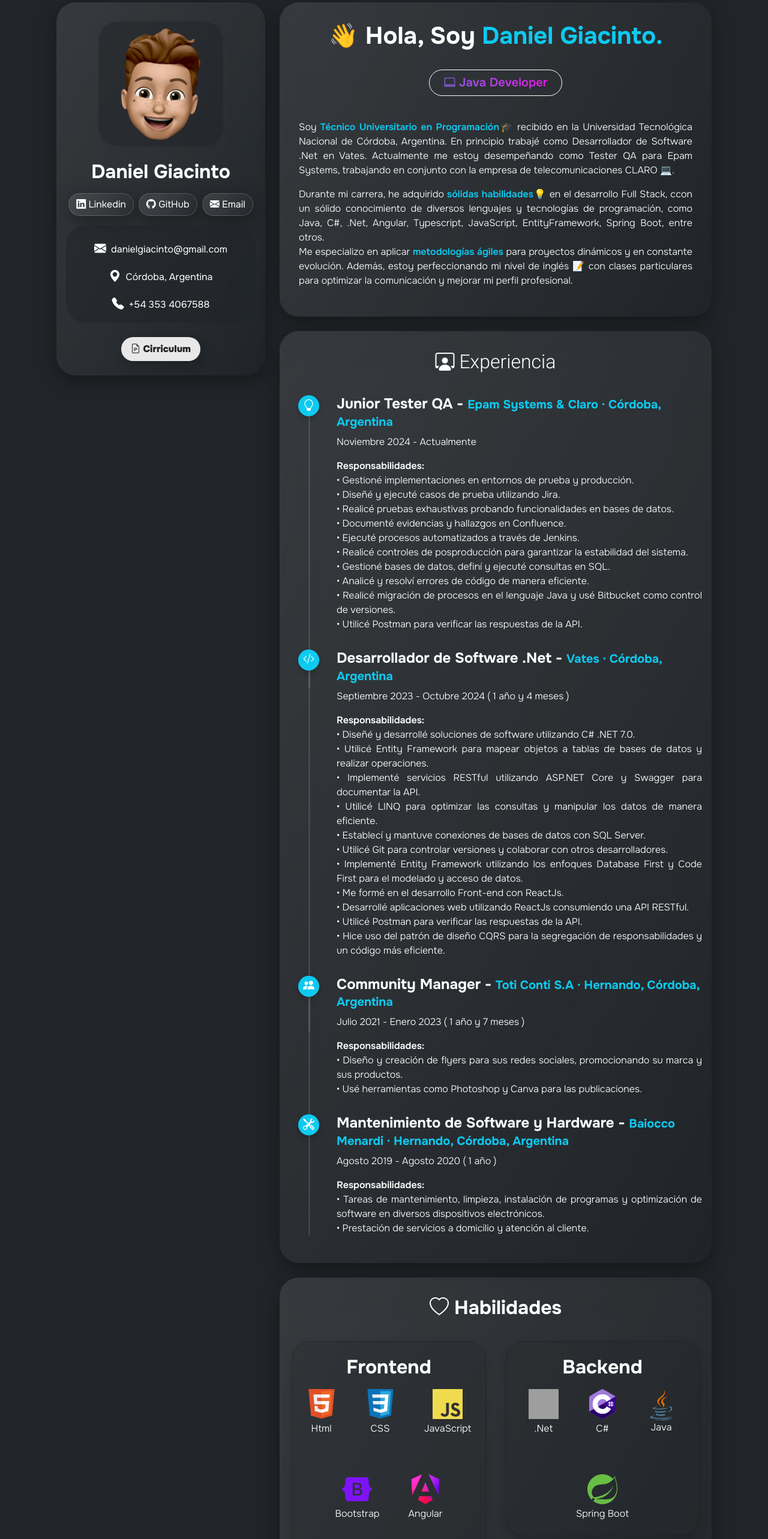
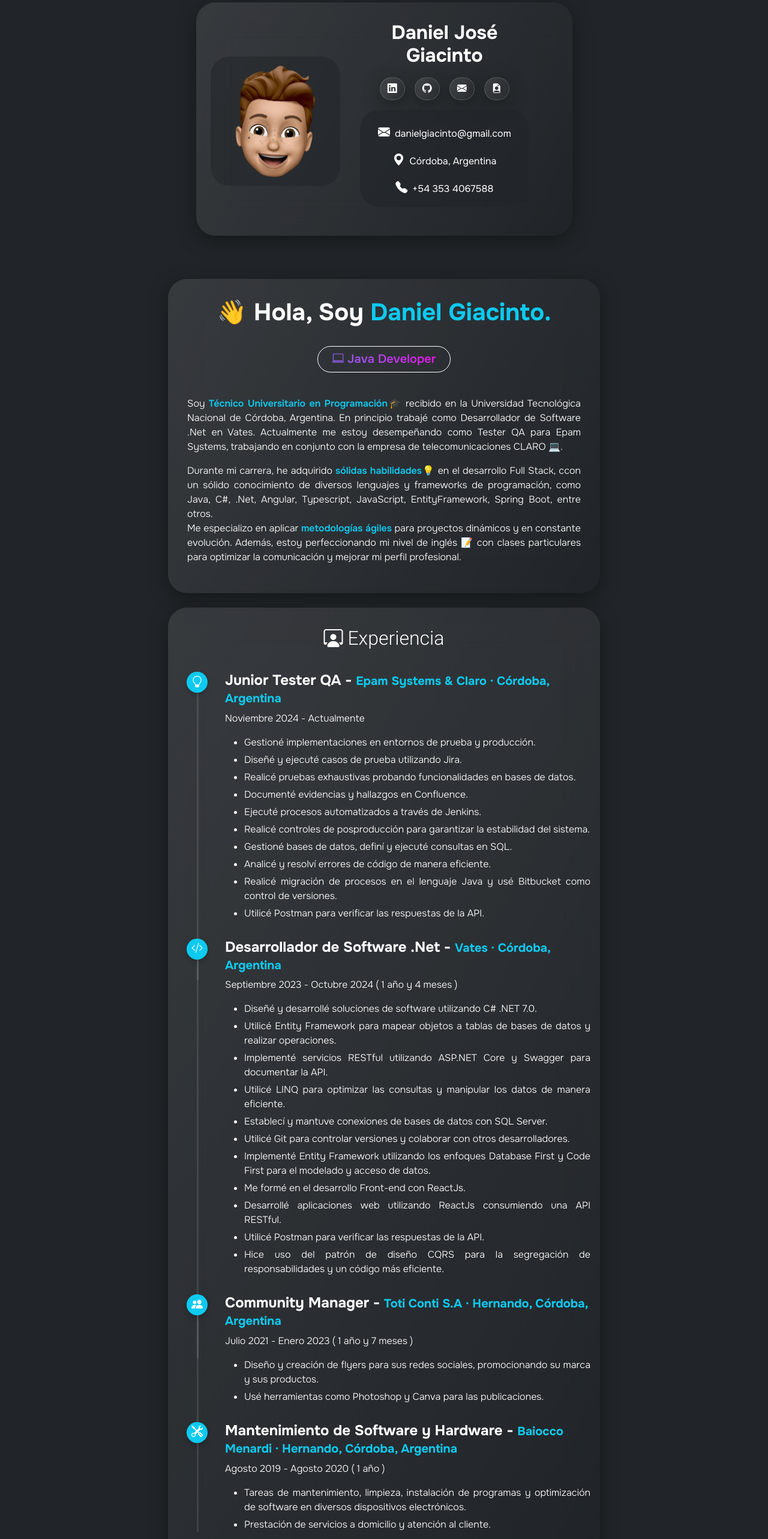
Before and after one commit to danielgiacinto/danielgiacinto.github.io, an Angular app: page / in a window 1280 px wide. Shown: the part 140-2706 px from the top of the page at 60% size. Built offline with nearby package versions, Linux system fonts and the light colour scheme; grey boxes are pictures that could not be loaded.

Commit message:
cambios esteticos
se agrego la parte de educacion

```diff
--- a/src/app/app.component.html
+++ b/src/app/app.component.html
@@ -1,11 +1,16 @@
 <div class="container-fluid pb-5" [ngClass]="isDarkMode ? 'bg-dark' : 'fondo-degrade'" style="font-family: 'Onest';">
-  <div class="row container d-flex mx-auto">
+  <div class="row container d-flex mx-auto justify-content-center align-items-center">
     <div class="col-md-12 mb-5 mt-5">
       <nav class="navbar navbar-expand-lg mt-2 fixed-top">
           <ul class="card efecto-vidrio d-flex flex-row rounded-5 border-0 p-2 ps-4 pe-4 justify-content-center align-items-center gap-4 list-unstyled m-auto">
             <li class="nav-item">
               <a class="nav-link fw-semibold color-header" href="#experience"><i class="bi bi-person-workspace"></i>
                 <span class="text"> Experiencia</span>
+              </a>
+            </li>
+            <li class="nav-item">
+              <a class="nav-link fw-semibold color-header" href="#education"><i class="bi bi-mortarboard"></i>
+                <span class="text"> Educación</span>
               </a>
             </li>
             <li class="nav-item">
@@ -27,7 +32,6 @@
                           <path clip-rule="evenodd" d="M9.528 1.718a.75.75 0 01.162.819A8.97 8.97 0 009 6a9 9 0 009 9 8.97 8.97 0 003.463-.69.75.75 0 01.981.98 10.503 10.503 0 01-9.694 6.46c-5.799 0-10.5-4.701-10.5-10.5 0-4.368 2.667-8.112 6.46-9.694a.75.75 0 01.818.162z" fill-rule="evenodd"></path>
                       </svg>
                   </div>
-
                   <div class="icon icon--sun">
                       <svg height="25" width="25" fill="currentColor" viewBox="0 0 24 24" xmlns="http://www.w3.org/2000/svg">
                           <path d="M12 2.25a.75.75 0 01.75.75v2.25a.75.75 0 01-1.5 0V3a.75.75 0 01.75-.75zM7.5 12a4.5 4.5 0 119 0 4.5 4.5 0 01-9 0zM18.894 6.166a.75.75 0 00-1.06-1.06l-1.591 1.59a.75.75 0 101.06 1.061l1.591-1.59zM21.75 12a.75.75 0 01-.75.75h-2.25a.75.75 0 010-1.5H21a.75.75 0 01.75.75zM17.834 18.894a.75.75 0 001.06-1.06l-1.59-1.591a.75.75 0 10-1.061 1.06l1.59 1.591zM12 18a.75.75 0 01.75.75V21a.75.75 0 01-1.5 0v-2.25A.75.75 0 0112 18zM7.758 17.303a.75.75 0 00-1.061-1.06l-1.591 1.59a.75.75 0 001.06 1.061l1.591-1.59zM6 12a.75.75 0 01-.75.75H3a.75.75 0 010-1.5h2.25A.75.75 0 016 12zM6.697 7.757a.75.75 0 001.06-1.06l-1.59-1.591a.75.75 0 00-1.061 1.06l1.59 1.591z"></path>
@@ -39,31 +43,36 @@
           </ul>
       </nav>
     </div>
-    <div class="col-lg-4 col-sm-12 col-xs-12 mb-4 mt-5">
+    <div class="col-lg-7 col-sm-12 col-xs-12 mb-4 mt-5">
       <div class="card rounded-5 border-0 efecto-vidrio pb-3">
-        <div class="card-header mt-4 d-flex justify-content-center border-0 bg-transparent">
-          <div class="card rounded-5 border-0 p-1 bg-dark bg-opacity-50">
+        <div class="card-body">
+          <div class="row d-flex justify-content-center align-items-center">
+            <div class="col-md-5 d-flex justify-content-center">
+              <div class="card rounded-5 border-0 p-2 bg-dark bg-opacity-50 mt-4">
                 <img src="assets/avatar.png" class="card-img-top img-fluid rounded-circle" style="width: 200px; height: 200px; object-fit: cover;">
               </div>
             </div>
-        <div class="card-body">
-          <div class="col-md-12 mb-3">
-            <h3 class="fw-bold fs-2 text-center text-white">Daniel Giacinto</h3>
+            <div class="col-md-7 mb-3 align-items-start justify-content-start">
+              <div class="col-md-10 mt-3 text-center">
+                <h3 class="fw-bold fs-2 text-center text-white">Daniel José Giacinto</h3>
               </div>
-          <div class="col-md-12 mt-3 text-center">
-            <ul class="d-flex justify-content-center align-items-center me-auto list-unstyled gap-2">
+              <div class="col-md-10 mt-3 text-center">
+                <ul class="d-flex justify-content-center align-items-center me-auto list-unstyled gap-3">
                   <li class="nav-item">
-                <a class="btn btn-dark rounded-5 fs-6 border-1 boton-redes" href="https://www.linkedin.com/in/danielgiacinto/" target="_blank" role="button"><i class="bi bi-linkedin"></i> Linkedin </a>
+                    <a class="btn btn-dark rounded-5 fs-6 border-1 boton-redes" href="https://www.linkedin.com/in/danielgiacinto/" title="Linkedin" target="_blank" role="button"><i class="bi bi-linkedin"></i> </a>
                   </li>
                   <li class="nav-item">
-                <a class="btn btn-dark rounded-5 fs-6 border-1 boton-redes" href="https://github.com/danielgiacinto" target="_blank" role="button"><i class="bi bi-github"></i> GitHub </a>
+                    <a class="btn btn-dark rounded-5 fs-6 border-1 boton-redes" href="https://github.com/danielgiacinto" title="Github" target="_blank" role="button"><i class="bi bi-github"></i> </a>
                   </li>
                   <li class="nav-item">
-                <a class="btn btn-dark rounded-5 fs-6 border-1 boton-redes" href="https://mail.google.com/mail/u/0/?tab=rm&ogbl#inbox?compose=CllgCJvqslhZFQZbXQdmJPzvqLwpSjFvLldKPnkHzbqzXXgXDJDdBfZqGjDbnsTJbbhgxZPJPTg" target="_blank" role="button"><i class="bi bi-envelope-fill"></i> Email</a>
+                    <a class="btn btn-dark rounded-5 fs-6 border-1 boton-redes" href="https://mail.google.com/mail/u/0/?tab=rm&ogbl#inbox?compose=CllgCJvqslhZFQZbXQdmJPzvqLwpSjFvLldKPnkHzbqzXXgXDJDdBfZqGjDbnsTJbbhgxZPJPTg" title="Correo" target="_blank" role="button"><i class="bi bi-envelope-fill"></i> </a>
+                  </li>
+                  <li class="nav-item">
+                    <a class="btn btn-dark rounded-5 fs-6 border-1 boton-redes" (click)="openCV()" title="Curriculum"><i class="bi bi-file-earmark-person-fill"></i> </a>
                   </li>
                 </ul>
               </div>
-          <div class="col-md-12">
+              <div class="col-md-10">
                 <div class="card card rounded-5 border-0 bg-dark bg-opacity-50" style="background-color: #434343;">
                   <ul class="list-unstyled text-center m-0 p-0">`
                     <li class="mb-3">
@@ -82,9 +91,6 @@
                 </div>
               </div>
             </div>
-        <div class="card-footer border-0 bg-transparent">
-          <div class="col-md-12 text-center">
-            <button class="btn btn-outline-light rounded-5 border-2 pt-2 pb-2 ps-3 pe-3 fs-6" (click)="openCV()" type="button"><i class="bi bi-file-earmark-text"></i> Cirriculum</button>
           </div>
         </div>
       </div>
@@ -93,6 +99,9 @@
       <app-home></app-home>
       <div id="experience">
         <app-experience></app-experience>
+      </div>
+      <div id="education">
+        <app-education></app-education>
       </div>
       <div id="skills">
         <app-skills></app-skills>
--- a/src/app/app.module.ts
+++ b/src/app/app.module.ts
@@ -7,6 +7,7 @@ import { ExperienceComponent } from './components/experience/experience.componen
 import { ProjectsComponent } from './components/projects/projects.component';
 import { SkillsComponent } from './components/skills/skills.component';
 import { HomeComponent } from './components/home/home.component';
+import { EducationComponent } from './components/education/education.component';
 
 @NgModule({
   declarations: [
@@ -14,7 +15,8 @@ import { HomeComponent } from './components/home/home.component';
     HomeComponent,
     ExperienceComponent,
     ProjectsComponent,
-    SkillsComponent
+    SkillsComponent,
+    EducationComponent
   ],
   imports: [
     BrowserModule,
--- /dev/null
+++ b/src/app/components/education/education.component.css
@@ -0,0 +1,39 @@
+.efecto-vidrio {
+    background: linear-gradient(120deg, rgba(255, 255, 255, 0.1), rgba(255, 255, 255, 0));
+    backdrop-filter: blur(30px);
+    -webkit-backdrop-filter: blur(10px);
+    border-radius: 20px;
+    border:1px solid rgba(255, 255, 255, 0.18);
+    box-shadow: 0 8px 32px 0 rgba(0, 0, 0, 0.37);
+}
+
+
+.boton-redes {
+    border-color: #0dcaf0;
+    color: #0dcaf0;
+    animation: color-change 3s infinite;
+    transition: border-color 1s ease-in-out, color 1s ease-in-out;
+}
+
+@keyframes color-change {
+    0% {
+      border-color: #0dcaf0;
+      color: #0dcaf0;
+    }
+    25% {
+      border-color: #17a2b8;
+      color: #17a2b8;
+    }
+    50% {
+      border-color: #f00de5;
+      color: #ff45f6;
+    }
+    75% {
+      border-color: #a5db2e;
+      color: #a0e210;
+    }
+    100% {
+      border-color: #0dcaf0;
+      color: #0dcaf0;
+    }
+}
--- /dev/null
+++ b/src/app/components/education/education.component.html
@@ -0,0 +1,42 @@
+
+<div class="row d-flex justify-content-center align-items-center">
+    <div class="col-md-12 mt-4" style="font-family: 'Onest';">
+      <div class="card rounded-5 border-0 efecto-vidrio">
+        <div class="card-header mt-4 d-flex justify-content-center border-0 bg-transparent">
+          <h2 class="text-white fw-light" style="font-family: 'Roboto';"><i class="bi bi-mortarboard"></i> Educación</h2>
+        </div>
+        <div class="card-body">
+            <div class="row p-3 align-items-center">
+                <div class="col-md-9">
+                    <h3 class="fw-bold fs-4 text-start text-white">Tecnicatura Universitaria en Programación</h3>
+                    <p class="fw-light text-start text-white">Universidad Tecnológica Nacional | Marzo 2022 - Diciembre 2024</p>
+                </div>
+                <div class="col-md-3 mb-3">
+                    <button class="btn boton-redes rounded-5" style="font-size: 12px; border: 4px solid">
+                        <i class="bi bi-award-fill"></i> Finalizada con Nota 10
+                    </button>
+                </div>
+
+                <div class="col-md-12">
+                    <ul class="text-white fw-light" style="text-align: justify;">
+                        <li class="mb-3">
+                            En el desarrollo <span class="fw-semibold" style="color: #0dcaf0;">BackEnd</span>  aprendí diversos lenguajes de programación como: Java, .Net y C# adquiriendo conocimientos en la creación de APIS RESTful utilizando frameworks como Spring Boot y ASP.NET Core.
+                        </li>
+                        <li class="mb-3">
+                            Por el lado del <span class="fw-semibold" style="color: #0dcaf0;">FrontEnd</span> logré desarrollar múltiples aplicaciones Web modernas y responsivas utilizando HTML, CSS, JavaScript y el framework Angular. Tambien utilicé bibliotecas como Bootstrap y Tailwind para generar aplicaciones mas dinámicas y eficientes.
+                        </li>
+                        <li class="mb-3">
+                            En el desarrollo de <span class="fw-semibold" style="color: #0dcaf0;">Bases de Datos</span> aprendí a diseñar y administrar bases de datos relacionales utilizando SQL Server, MySQL y PostgreSql.
+                        </li>
+                        <li class="mb-3">
+                            Trabajé en proyectos y desarrollos con <span class="fw-semibold" style="color: #0dcaf0;">Metodologías ágiles</span>  como Scrum usando Jira y Confluence, logrando una mayor eficiencia y calidad en los proyectos.
+                        </li>
+
+                    </ul>
+                </div>
+              </div>
+        </div>
+      </div>
+    </div>
+
+  </div>
--- a/src/app/components/experience/experience.component.html
+++ b/src/app/components/experience/experience.component.html
@@ -1,3 +1,10 @@
+<style>
+  .experience-list li {
+    margin-bottom: 5px; /* Ajusta el valor según el espacio que desees */
+  }
+</style>
+
+<div class="row d-flex justify-content-center align-items-center">
   <div class="col-md-12 mt-4" style="font-family: 'Onest';">
     <div class="card rounded-5 border-0 efecto-vidrio">
       <div class="card-header mt-4 d-flex justify-content-center border-0 bg-transparent">
@@ -13,21 +20,18 @@
             <div class="ps-4">
               <h3 class="fw-bold fs-4 text-start text-white">Junior Tester QA - <span class="fs-5" style="color: #0dcaf0;">Epam Systems & Claro · Córdoba, Argentina</span></h3>
               <p class="fw-light text-white">Noviembre 2024 - Actualmente</p>
-
-            <p class="fw-light text-white" style="text-align: justify;">
-              <span class="fw-semibold">Responsabilidades:</span>
-              <br>
-              • Gestioné implementaciones en entornos de prueba y producción. <br>
-              • Diseñé y ejecuté casos de prueba utilizando Jira. <br>
-              • Realicé pruebas exhaustivas probando funcionalidades en bases de datos. <br>
-              • Documenté evidencias y hallazgos en Confluence. <br>
-              • Ejecuté procesos automatizados a través de Jenkins. <br>
-              • Realicé controles de posproducción para garantizar la estabilidad del sistema. <br>
-              • Gestioné bases de datos, definí y ejecuté consultas en SQL. <br>
-              • Analicé y resolví errores de código de manera eficiente. <br>
-              • Realicé migración de procesos en el lenguaje Java y usé Bitbucket como control de versiones. <br>
-              • Utilicé Postman para verificar las respuestas de la API. <br>
-            </p>
+              <ul class="fw-light text-white experience-list" style="text-align: justify;">
+                <li>Gestioné implementaciones en entornos de prueba y producción.</li>
+                <li>Diseñé y ejecuté casos de prueba utilizando Jira.</li>
+                <li>Realicé pruebas exhaustivas probando funcionalidades en bases de datos.</li>
+                <li>Documenté evidencias y hallazgos en Confluence.</li>
+                <li>Ejecuté procesos automatizados a través de Jenkins.</li>
+                <li>Realicé controles de posproducción para garantizar la estabilidad del sistema.</li>
+                <li>Gestioné bases de datos, definí y ejecuté consultas en SQL.</li>
+                <li>Analicé y resolví errores de código de manera eficiente.</li>
+                <li>Realicé migración de procesos en el lenguaje Java y usé Bitbucket como control de versiones.</li>
+                <li>Utilicé Postman para verificar las respuestas de la API.</li>
+              </ul>
             </div>
           </div>
 
@@ -39,21 +43,19 @@
             <div class="ps-4">
               <h3 class="fw-bold fs-4 text-start text-white">Desarrollador de Software .Net - <span class="fs-5" style="color: #0dcaf0;">Vates · Córdoba, Argentina</span></h3>
               <p class="fw-light text-white">Septiembre 2023 - Octubre 2024 ( 1 año y 4 meses )</p>
-
-            <p class="fw-light text-white" style="text-align: justify;">
-              <span class="fw-semibold">Responsabilidades:</span> <br>
-              • Diseñé y desarrollé soluciones de software utilizando C# .NET 7.0. <br>
-              • Utilicé Entity Framework para mapear objetos a tablas de bases de datos y realizar operaciones. <br>
-              • Implementé servicios RESTful utilizando ASP.NET Core y Swagger para documentar la API. <br>
-              • Utilicé LINQ para optimizar las consultas y manipular los datos de manera eficiente. <br>
-              • Establecí y mantuve conexiones de bases de datos con SQL Server. <br>
-              • Utilicé Git para controlar versiones y colaborar con otros desarrolladores. <br>
-              • Implementé Entity Framework utilizando los enfoques Database First y Code First para el modelado y acceso de datos. <br>
-              • Me formé en el desarrollo Front-end con ReactJs. <br>
-              • Desarrollé aplicaciones web utilizando ReactJs consumiendo una API RESTful. <br>
-              • Utilicé Postman para verificar las respuestas de la API. <br>
-              • Hice uso del patrón de diseño CQRS para la segregación de responsabilidades y un código más eficiente. <br>
-            </p>
+              <ul class="fw-light text-white experience-list" style="text-align: justify;">
+                <li>Diseñé y desarrollé soluciones de software utilizando C# .NET 7.0.</li>
+                <li>Utilicé Entity Framework para mapear objetos a tablas de bases de datos y realizar operaciones.</li>
+                <li>Implementé servicios RESTful utilizando ASP.NET Core y Swagger para documentar la API.</li>
+                <li>Utilicé LINQ para optimizar las consultas y manipular los datos de manera eficiente.</li>
+                <li>Establecí y mantuve conexiones de bases de datos con SQL Server.</li>
+                <li>Utilicé Git para controlar versiones y colaborar con otros desarrolladores.</li>
+                <li>Implementé Entity Framework utilizando los enfoques Database First y Code First para el modelado y acceso de datos.</li>
+                <li>Me formé en el desarrollo Front-end con ReactJs.</li>
+                <li>Desarrollé aplicaciones web utilizando ReactJs consumiendo una API RESTful.</li>
+                <li>Utilicé Postman para verificar las respuestas de la API.</li>
+                <li>Hice uso del patrón de diseño CQRS para la segregación de responsabilidades y un código más eficiente.</li>
+              </ul>
             </div>
           </div>
 
@@ -65,12 +67,10 @@
             <div class="ps-4">
               <h3 class="fw-bold fs-4 text-start text-white">Community Manager - <span class="fs-5" style="color: #0dcaf0;">Toti Conti S.A · Hernando, Córdoba, Argentina</span></h3>
               <p class="fw-light text-white">Julio 2021 - Enero 2023 ( 1 año y 7 meses )</p>
-
-            <p class="fw-light text-white" style="text-align: justify;">
-              <span class="fw-semibold">Responsabilidades:</span> <br>
-              • Diseño y creación de flyers para sus redes sociales, promocionando su marca y sus productos. <br>
-              • Usé herramientas como Photoshop y Canva para las publicaciones.
-            </p>
+              <ul class="fw-light text-white experience-list" style="text-align: justify;">
+                <li>Diseño y creación de flyers para sus redes sociales, promocionando su marca y sus productos.</li>
+                <li>Usé herramientas como Photoshop y Canva para las publicaciones.</li>
+              </ul>
             </div>
           </div>
 
@@ -82,14 +82,14 @@
             <div class="ps-4">
               <h3 class="fw-bold fs-4 text-start text-white">Mantenimiento de Software y Hardware - <span class="fs-5" style="color: #0dcaf0;">Baiocco Menardi · Hernando, Córdoba, Argentina</span></h3>
               <p class="fw-light text-white">Agosto 2019 - Agosto 2020 ( 1 año )</p>
-            <p class="fw-light text-white" style="text-align: justify;">
-              <span class="fw-semibold">Responsabilidades:</span> <br>
-              • Tareas de mantenimiento, limpieza, instalación de programas y optimización de software en diversos dispositivos electrónicos. <br>
-              • Prestación de servicios a domicilio y atención al cliente.
-            </p>
+              <ul class="fw-light text-white experience-list" style="text-align: justify;">
+                <li>Tareas de mantenimiento, limpieza, instalación de programas y optimización de software en diversos dispositivos electrónicos.</li>
+                <li>Prestación de servicios a domicilio y atención al cliente.</li>
+              </ul>
             </div>
           </div>
         </div>
       </div>
     </div>
   </div>
+</div>
--- a/src/app/components/home/home.component.html
+++ b/src/app/components/home/home.component.html
@@ -13,7 +13,7 @@
         <p class="text-white fw-light" style="text-align: justify;">
           Soy <span class="fw-semibold" style="color: #0dcaf0;">Técnico Universitario en Programación🎓</span> recibido en la Universidad Tecnológica Nacional de Córdoba, Argentina. En principio trabajé como Desarrollador de Software .Net en Vates. Actualmente me estoy desempeñando como Tester QA para Epam Systems, trabajando en conjunto con la empresa de telecomunicaciones CLARO 💻. <br>
         </p>
-        <p class="text-white fw-light" style="text-align: justify;">Durante mi carrera, he adquirido <span class="fw-semibold" style="color: #0dcaf0;"> sólidas habilidades💡</span> en el desarrollo Full Stack, ccon un sólido conocimiento de diversos lenguajes y tecnologías de programación, como Java, C#, .Net, Angular, Typescript, JavaScript, EntityFramework, Spring Boot, entre otros. <br>
+        <p class="text-white fw-light" style="text-align: justify;">Durante mi carrera, he adquirido <span class="fw-semibold" style="color: #0dcaf0;"> sólidas habilidades💡</span> en el desarrollo Full Stack, ccon un sólido conocimiento de diversos lenguajes y frameworks de programación, como Java, C#, .Net, Angular, Typescript, JavaScript, EntityFramework, Spring Boot, entre otros. <br>
           Me especializo en aplicar <span class="fw-semibold" style="color: #0dcaf0;"> metodologías ágiles </span> para proyectos dinámicos y en constante evolución.
           Además, estoy perfeccionando mi nivel de inglés 📝 con clases particulares para optimizar la comunicación y mejorar mi perfil profesional.</p>
       </div>
--- a/src/app/components/projects/projects.component.html
+++ b/src/app/components/projects/projects.component.html
@@ -6,12 +6,12 @@
     <div class="card-body p-4">
       <div class="card rounded-5 border-1 bg-dark bg-opacity-50 shadow p-3">
         <div class="row g-1 align-items-center">
-          <div class="col-md-5">
+          <div class="col-lg-5 col-sm-12 col-xs-12">
             <a href="https://ciriu.vercel.app/" target="_blank">
               <img src="/assets/mockup2.png" class="img-fluid rounded-5 user-select-none" style="box-shadow: 0 0 10px rgba(255, 255, 255, 0.3);">
             </a>
           </div>
-          <div class="col-md-7">
+          <div class="col-lg-7 col-xs-12 col-md-12">
             <div class="card-body">
               <div class="col-md-12">
                 <h5 class="fw-bold text-white fs-3"><span style="color: #a5db2e;">Ciriú</span> - Ecommerce</h5>
```
Also changed, not shown: src/app/components/education/education.component.ts (added, +10 -0 lines). Lines whose indentation alone changed are shown as unchanged.
